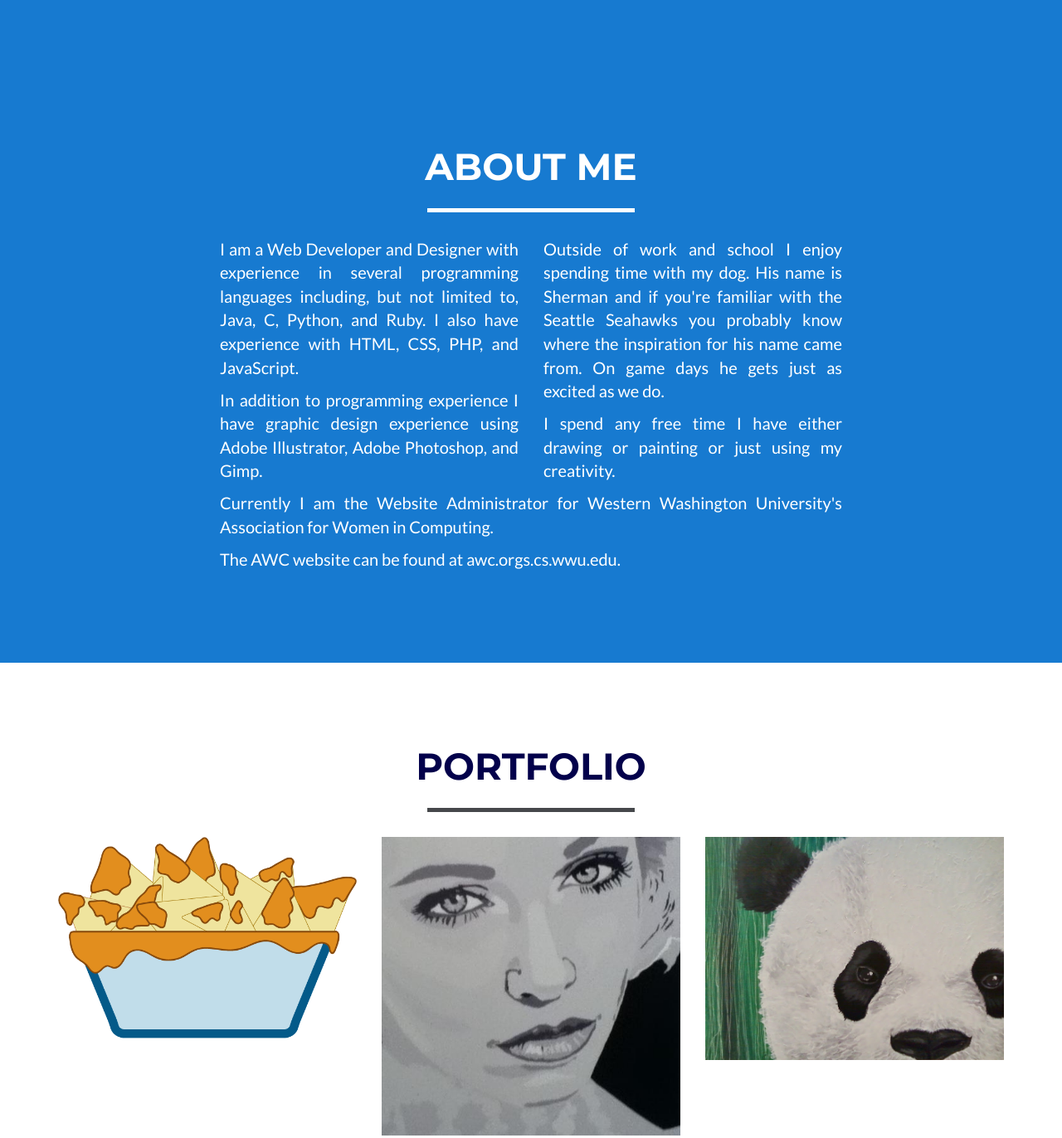
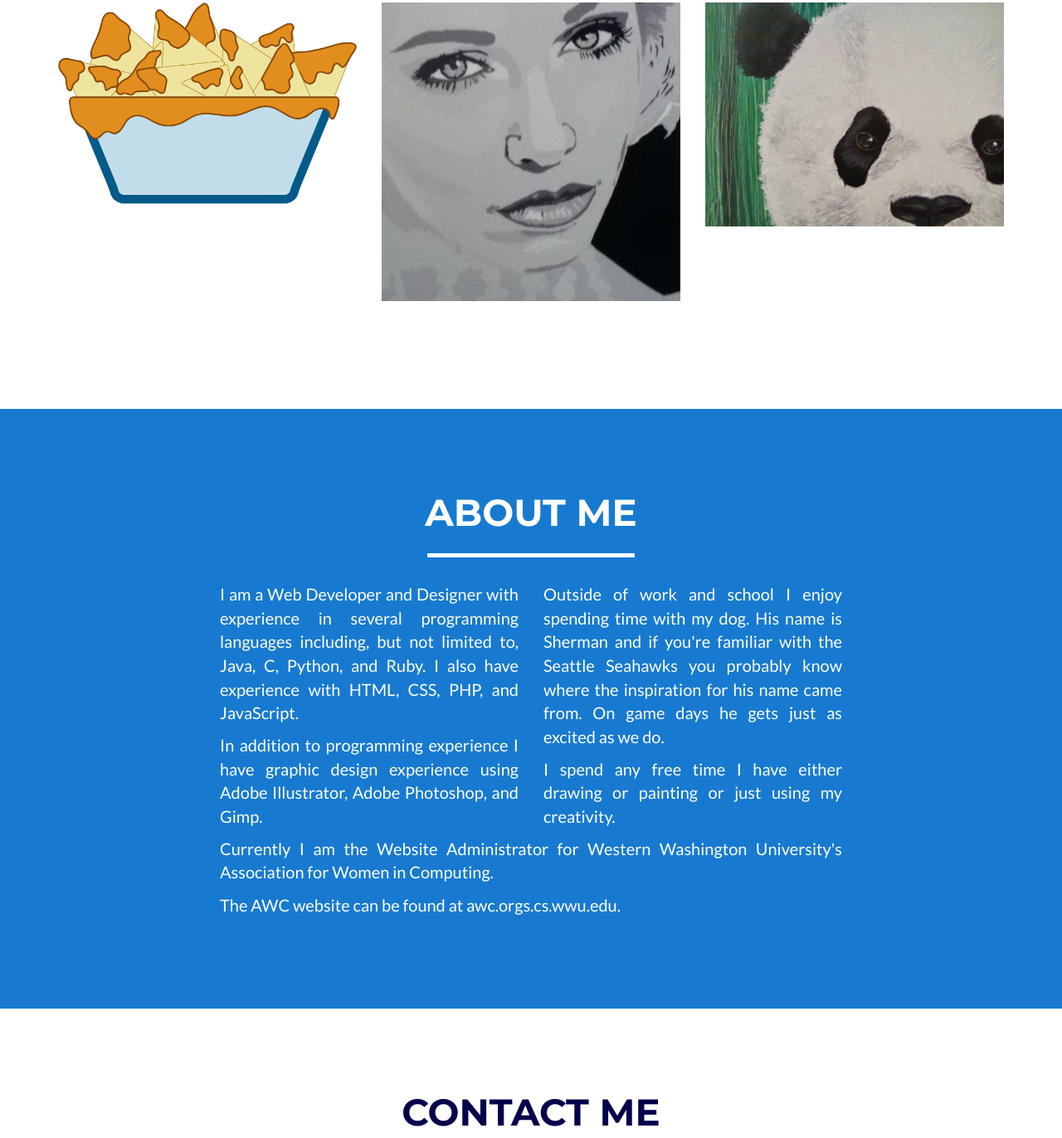
Before and after one commit to karaYamaguchi/karayamaguchi.ninja, a plain HTML site: page index.html in a window 1280 px wide. Shown: the part 726-2098 px from the top of the page at 83% size. Drawn offline with nearby package versions, Linux system fonts and the light colour scheme.

Commit message:
Reorganized for colors to match

```diff
--- a/index.html
+++ b/index.html
@@ -51,10 +51,10 @@
                         <a href="#page-top"></a>
                     </li>
                     <li class="page-scroll">
-                        <a href="#about">About</a>
+                        <a href="#portfolio">Portfolio</a>
                     </li>
                     <li class="page-scroll">
-                        <a href="#portfolio">Portfolio</a>
+                        <a href="#about">About</a>
                     </li>
                     <li class="page-scroll">
                         <a href="#contact">Contact</a>
@@ -71,7 +71,7 @@
         <div class="container">
             <div class="row">
                 <div class="col-lg-12">
-                    <img class="img-responsive" src="img/karaFace.png" alt="">
+                    <img class="img-responsive" src="img/karaFace3.jpg" alt="">
                     <div class="intro-text">
                         <span class="name">Kara Yamaguchi</span>
                         <hr class="star-light">
@@ -82,96 +82,6 @@
         </div>
     </header>
 
-<!--
-<div id="myCarousel" class="carousel slide">
-  <ol class="carousel-indicators">
-    <li data-target="#myCarousel" data-slide-to="0" class="active"></li>
-    <li data-target="#myCarousel" data-slide-to="1"></li>
-    <li data-target="#myCarousel" data-slide-to="2"></li>
-  </ol>
-  <div class="carousel-inner">
-    <div class="active item">...</div>
-    <div class="item">...</div>
-    <div class="item">...</div>
-  </div>
-  <a class="carousel-control left" href="#myCarousel" data-slide="prev">&lsaquo;</a>
-  <a class="carousel-control right" href="#myCarousel" data-slide="next">&rsaquo;</a>
-</div>
-
-    <header id="myCarousel" class="carousel slide">
-        <ol class="carousel-indicators">
-            <li data-target="#myCarousel" data-slide-to="0" class="active"></li>
-            <li data-target="#myCarousel" data-slide-to="1"></li>
-            <li data-target="#myCarousel" data-slide-to="2"></li>
-        </ol>
-
-        <div class="carousel-inner">
-            <div class="item active">
-                <div class="fill" style="background-image:url('http://placehold.it/1900x1080&text=Slide One');"></div>
-                <div class="carousel-caption">
-                  <span class="name">Kara Yamaguchi</span>
-                  <hr class="star-light">
-                  <span class="skills">Web Developer & Graphic Artist</span>
-                </div>
-            </div>
-            <div class="item">
-                <div class="fill" style="background-image:url('http://placehold.it/1900x1080&text=Slide Two');"></div>
-                <div class="carousel-caption">
-                    <h2>Caption 2</h2>
-                </div>
-            </div>
-            <div class="item">
-                <div class="fill" style="background-image:url('http://placehold.it/1900x1080&text=Slide Three');"></div>
-                <div class="carousel-caption">
-                    <h2>Caption 3</h2>
-                </div>
-            </div>
-        </div>
-
-        <a class="left carousel-control" href="#myCarousel" data-slide="prev">
-            <span class="icon-prev"></span>
-        </a>
-        <a class="right carousel-control" href="#myCarousel" data-slide="next">
-            <span class="icon-next"></span>
-        </a>
-    </header>
-
--->
-
-
-
-
-
-
-
-
-    <!-- About Section -->
-    <section class="success" id="about">
-        <div class="container">
-            <div class="row">
-                <div class="col-lg-12 text-center">
-                    <h2>About Me</h2>
-                    <hr class="star-light">
-                </div>
-            </div>
-            <div class="row">
-                <div class="col-lg-4 col-lg-offset-2 text-justify">
-                  <p>I am a Web Developer and Designer with experience in several programming languages including, but not limited to, Java, C, Python, and Ruby. I also have experience with HTML, CSS, PHP, and JavaScript.</p>
-                  <p>In addition to programming experience I have graphic design experience using Adobe Illustrator, Adobe Photoshop, and Gimp.</p>
-                </div>
-                <div class="col-lg-4 text-justify">
-                  <p>Outside of work and school I enjoy spending time with my dog. His name is Sherman and if you're familiar with the Seattle Seahawks you probably know where the inspiration for his name came from. On game days he gets just as excited as we do.</p>
-                  <p>I spend any free time I have either drawing or painting or just using my creativity.</p>
-                </div>
-            </div>
-            <div class="row">
-              <div class="col-lg-8 col-lg-offset-2 text-justify">
-                  <p> Currently I am the Website Administrator for Western Washington University's Association for Women in Computing.</p>
-                  <p>The AWC website can be found at <a href="awc.orgs.cs.wwu.edu" style="color: white">awc.orgs.cs.wwu.edu</a>.</p>
-              </div>
-            </div>
-        </div>
-    </section>
 
     <!-- Portfolio Grid Section -->
     <section id="portfolio">
@@ -243,6 +153,34 @@
                         <img src="img/portfolio/submarine.png" class="img-responsive" alt="">
                     </a>
                 </div> -->
+            </div>
+        </div>
+    </section>
+
+    <!-- About Section -->
+    <section class="success" id="about">
+        <div class="container">
+            <div class="row">
+                <div class="col-lg-12 text-center">
+                    <h2>About Me</h2>
+                    <hr class="star-light">
+                </div>
+            </div>
+            <div class="row">
+                <div class="col-lg-4 col-lg-offset-2 text-justify">
+                  <p>I am a Web Developer and Designer with experience in several programming languages including, but not limited to, Java, C, Python, and Ruby. I also have experience with HTML, CSS, PHP, and JavaScript.</p>
+                  <p>In addition to programming experience I have graphic design experience using Adobe Illustrator, Adobe Photoshop, and Gimp.</p>
+                </div>
+                <div class="col-lg-4 text-justify">
+                  <p>Outside of work and school I enjoy spending time with my dog. His name is Sherman and if you're familiar with the Seattle Seahawks you probably know where the inspiration for his name came from. On game days he gets just as excited as we do.</p>
+                  <p>I spend any free time I have either drawing or painting or just using my creativity.</p>
+                </div>
+            </div>
+            <div class="row">
+              <div class="col-lg-8 col-lg-offset-2 text-justify">
+                  <p> Currently I am the Website Administrator for Western Washington University's Association for Women in Computing.</p>
+                  <p>The AWC website can be found at <a href="awc.orgs.cs.wwu.edu" style="color: white">awc.orgs.cs.wwu.edu</a>.</p>
+              </div>
             </div>
         </div>
     </section>
```
